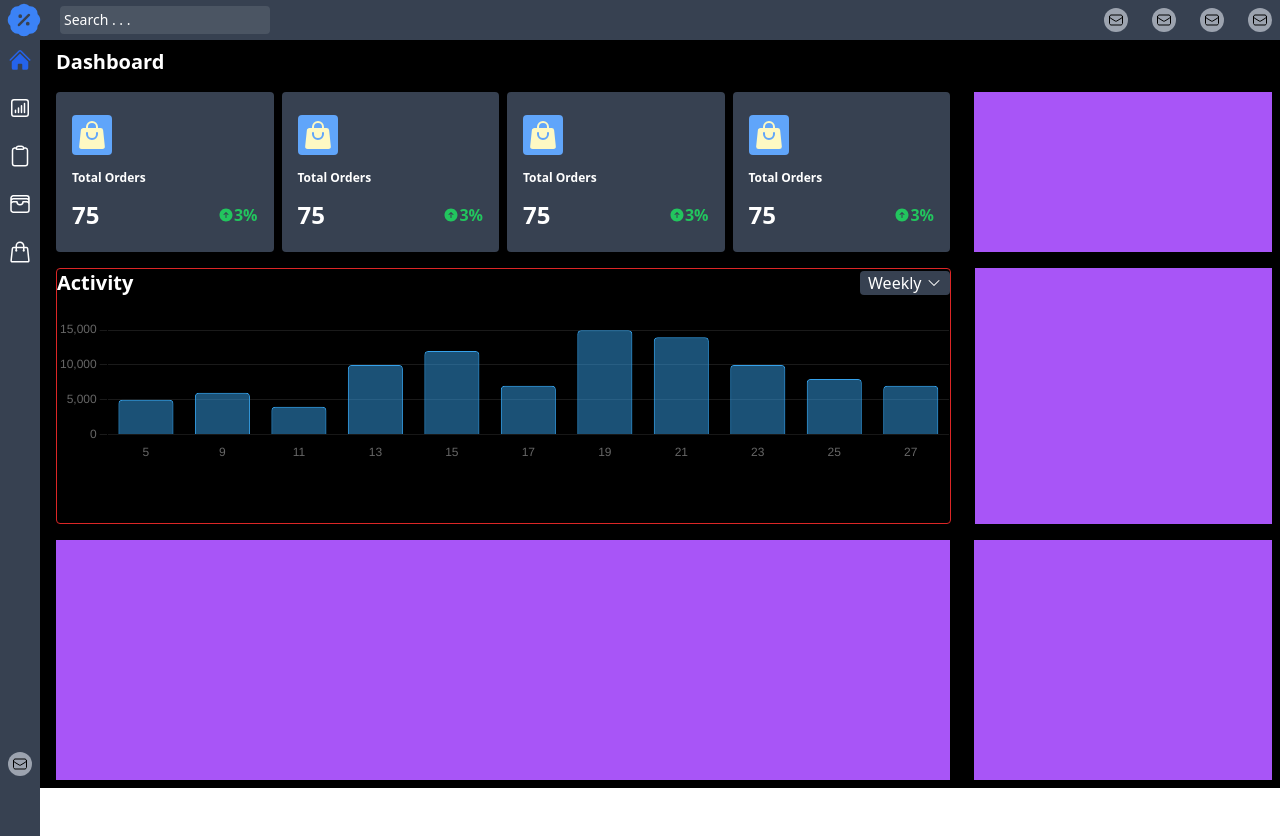
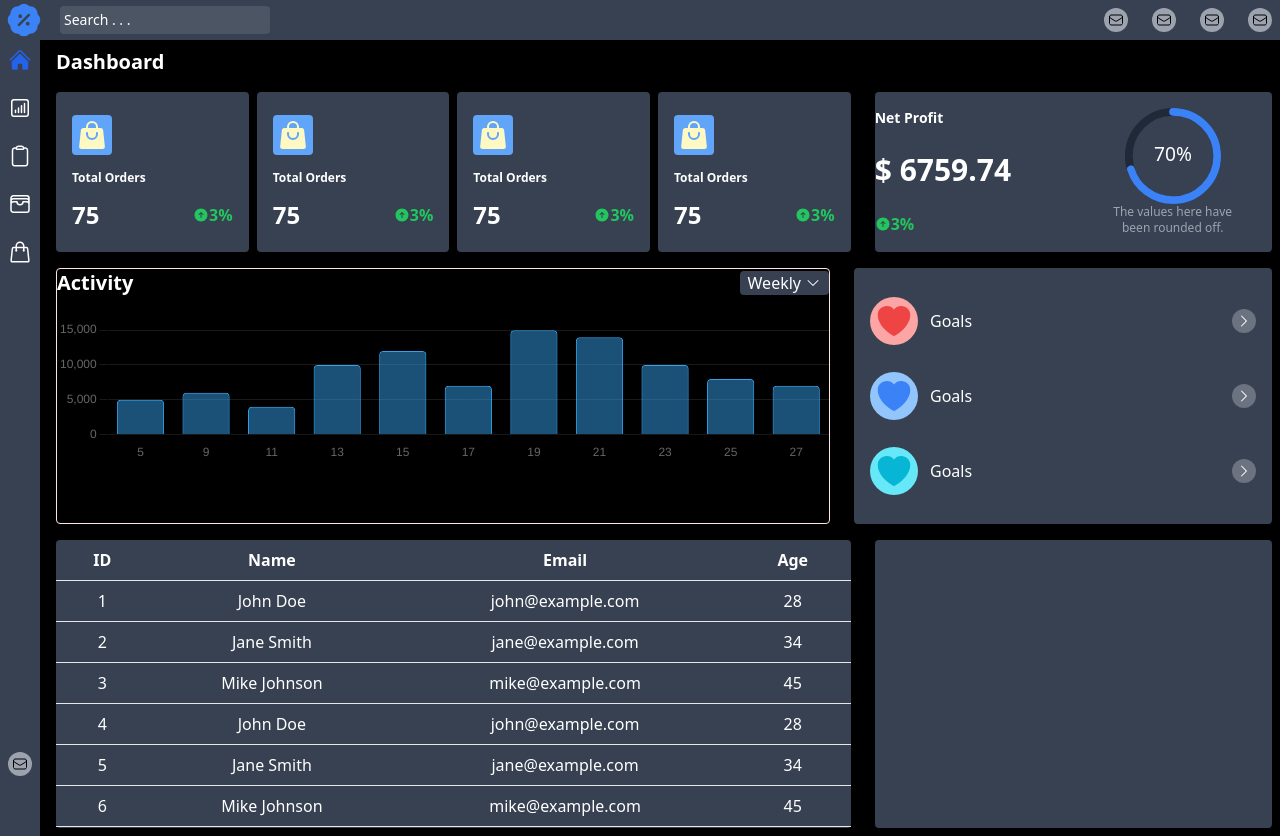
Before and after one commit to SushilCodePro/myfitpeo, a React (Create React App) app: page / in a window 1280 px wide. Before the commit the page ends 800 px from the top, so only its background shows below. Built offline with nearby package versions, Linux system fonts and the light colour scheme.

Commit message:
Order part done

```diff
--- a/package.json
+++ b/package.json
@@ -10,6 +10,7 @@
     "chart.js": "^4.4.3",
     "react": "^18.3.1",
     "react-chartjs-2": "^5.2.0",
+    "react-circular-progressbar": "^2.1.0",
     "react-dom": "^18.3.1",
     "react-scripts": "5.0.1",
     "web-vitals": "^2.1.4"
--- a/src/components/dashboard/Activity.js
+++ b/src/components/dashboard/Activity.js
@@ -65,7 +65,7 @@ function Activity() {
     };
     return (
 
-        <div className="w-full md:flex-3  border border-red-600 h-64 rounded flex flex-col space-y-4 ">
+        <div className="w-full md:flex-2  border border-red-100 h-64 rounded flex flex-col space-y-4">
             <div className="flex justify-between items-center">
                 <h1 className="text-xl text-white font-bold">Activity</h1>
                 <button className="flex items-center bg-gray-700 text-white px-2 rounded">
--- a/src/components/dashboard/Dasboard.js
+++ b/src/components/dashboard/Dasboard.js
@@ -4,7 +4,7 @@ function Dashboard() {
 
     return (
 
-        <div className="w-full flex flex-col space-y-4 h-auto md:space-y-0 md:flex-row md:space-x-2 md:flex-3">
+        <div className="w-full flex flex-col space-y-4 h-auto md:space-y-0 md:flex-row md:space-x-2 md:flex-2">
             <div className="w-full   md:flex-1 bg-gray-700 min-h-40 flex flex-col p-4 rounded">
                 {/* <span className="text-white">Red</span> */}
                 <div className="flex flex-2 flex-col justify-around">
--- a/src/components/dashboard/Feedback.js
+++ b/src/components/dashboard/Feedback.js
@@ -2,9 +2,12 @@
 
 function Feedback() {
 
+
     return (
 
-        <div className="w-full md:flex-1 h-60 bg-purple-500"></div>
+        <div className="w-full md:flex-1 h-72 bg-gray-700 rounded">
+
+        </div>
 
     );
 }
--- a/src/components/dashboard/Menu.js
+++ b/src/components/dashboard/Menu.js
@@ -4,7 +4,50 @@ function Menu() {
 
     return (
 
-        <div className=" w-full md:flex-1 h-64 bg-purple-500 md:ml-2"></div>
+        <div className="flex flex-col justify-around w-full md:flex-1 h-64 bg-gray-700 md:ml-2 rounded p-4">
+            <div className="flex justify-between items-center">
+                <div className="flex items-center space-x-3">
+                    <svg xmlns="http://www.w3.org/2000/svg" viewBox="0 0 24 24" fill="currentColor" className="size-12 text-red-500 bg-red-300 p-1 rounded-full">
+                        <path d="m11.645 20.91-.007-.003-.022-.012a15.247 15.247 0 0 1-.383-.218 25.18 25.18 0 0 1-4.244-3.17C4.688 15.36 2.25 12.174 2.25 8.25 2.25 5.322 4.714 3 7.688 3A5.5 5.5 0 0 1 12 5.052 5.5 5.5 0 0 1 16.313 3c2.973 0 5.437 2.322 5.437 5.25 0 3.925-2.438 7.111-4.739 9.256a25.175 25.175 0 0 1-4.244 3.17 15.247 15.247 0 0 1-.383.219l-.022.012-.007.004-.003.001a.752.752 0 0 1-.704 0l-.003-.001Z" />
+                    </svg>
+                    <span className="text-white ">Goals</span>
+                </div>
+                <div>
+                    <svg xmlns="http://www.w3.org/2000/svg" viewBox="0 0 24 24" fill="currentColor" className="size-6 text-white bg-gray-500 rounded-full p-1">
+                        <path fill-rule="evenodd" d="M16.28 11.47a.75.75 0 0 1 0 1.06l-7.5 7.5a.75.75 0 0 1-1.06-1.06L14.69 12 7.72 5.03a.75.75 0 0 1 1.06-1.06l7.5 7.5Z" clip-rule="evenodd" />
+                    </svg>
+
+                </div>
+            </div>
+            <div className="flex justify-between items-center">
+                <div className="flex items-center space-x-3">
+                    <svg xmlns="http://www.w3.org/2000/svg" viewBox="0 0 24 24" fill="currentColor" className="size-12 text-blue-500 bg-blue-300 p-1 rounded-full">
+                        <path d="m11.645 20.91-.007-.003-.022-.012a15.247 15.247 0 0 1-.383-.218 25.18 25.18 0 0 1-4.244-3.17C4.688 15.36 2.25 12.174 2.25 8.25 2.25 5.322 4.714 3 7.688 3A5.5 5.5 0 0 1 12 5.052 5.5 5.5 0 0 1 16.313 3c2.973 0 5.437 2.322 5.437 5.25 0 3.925-2.438 7.111-4.739 9.256a25.175 25.175 0 0 1-4.244 3.17 15.247 15.247 0 0 1-.383.219l-.022.012-.007.004-.003.001a.752.752 0 0 1-.704 0l-.003-.001Z" />
+                    </svg>
+                    <span className="text-white ">Goals</span>
+                </div>
+                <div>
+                    <svg xmlns="http://www.w3.org/2000/svg" viewBox="0 0 24 24" fill="currentColor" className="size-6 text-white bg-gray-500 rounded-full p-1">
+                        <path fill-rule="evenodd" d="M16.28 11.47a.75.75 0 0 1 0 1.06l-7.5 7.5a.75.75 0 0 1-1.06-1.06L14.69 12 7.72 5.03a.75.75 0 0 1 1.06-1.06l7.5 7.5Z" clip-rule="evenodd" />
+                    </svg>
+
+                </div>
+            </div>
+            <div className="flex justify-between items-center">
+                <div className="flex items-center space-x-3">
+                    <svg xmlns="http://www.w3.org/2000/svg" viewBox="0 0 24 24" fill="currentColor" className="size-12 text-cyan-500 bg-cyan-300 p-1 rounded-full">
+                        <path d="m11.645 20.91-.007-.003-.022-.012a15.247 15.247 0 0 1-.383-.218 25.18 25.18 0 0 1-4.244-3.17C4.688 15.36 2.25 12.174 2.25 8.25 2.25 5.322 4.714 3 7.688 3A5.5 5.5 0 0 1 12 5.052 5.5 5.5 0 0 1 16.313 3c2.973 0 5.437 2.322 5.437 5.25 0 3.925-2.438 7.111-4.739 9.256a25.175 25.175 0 0 1-4.244 3.17 15.247 15.247 0 0 1-.383.219l-.022.012-.007.004-.003.001a.752.752 0 0 1-.704 0l-.003-.001Z" />
+                    </svg>
+                    <span className="text-white ">Goals</span>
+                </div>
+                <div>
+                    <svg xmlns="http://www.w3.org/2000/svg" viewBox="0 0 24 24" fill="currentColor" className="size-6 text-white bg-gray-500 rounded-full p-1">
+                        <path fill-rule="evenodd" d="M16.28 11.47a.75.75 0 0 1 0 1.06l-7.5 7.5a.75.75 0 0 1-1.06-1.06L14.69 12 7.72 5.03a.75.75 0 0 1 1.06-1.06l7.5 7.5Z" clip-rule="evenodd" />
+                    </svg>
+
+                </div>
+            </div>
+        </div>
 
     );
 }
--- a/src/components/dashboard/NetProfit.js
+++ b/src/components/dashboard/NetProfit.js
@@ -1,10 +1,38 @@
-
+import { CircularProgressbar, buildStyles } from 'react-circular-progressbar';
+import 'react-circular-progressbar/dist/styles.css';
 
 function NetProfit() {
-
+    const percentage = 70;
     return (
 
-        <div className=" w-full md:flex-1 h-40 bg-purple-500 md:ml-2"></div>
+        <div className=" flex w-full md:flex-1 h-40 bg-gray-700 md:ml-2 items-center rounded">
+            <div className=' flex-1 flex flex-col justify-around space-y-6'>
+                <p className='text-white font-bold text-sm'>Net Profit</p>
+                <p className='text-white font-bold text-3xl'>$ 6759.74</p>
+                <div className="flex items-center">
+                    <svg xmlns="http://www.w3.org/2000/svg" viewBox="0 0 24 24" fill="currentColor" className="size-4 text-green-500">
+                        <path fill-rule="evenodd" d="M12 2.25c-5.385 0-9.75 4.365-9.75 9.75s4.365 9.75 9.75 9.75 9.75-4.365 9.75-9.75S17.385 2.25 12 2.25Zm.53 5.47a.75.75 0 0 0-1.06 0l-3 3a.75.75 0 1 0 1.06 1.06l1.72-1.72v5.69a.75.75 0 0 0 1.5 0v-5.69l1.72 1.72a.75.75 0 1 0 1.06-1.06l-3-3Z" clip-rule="evenodd" />
+                    </svg>
+                    <p className="text-green-500 font-bold">3%</p>
+                </div>
+            </div>
+            <div className='flex-1 flex justify-center items-center'>
+                <div className="w-32 h-32 flex flex-col items-center ">
+                    <CircularProgressbar
+                        value={percentage}
+                        text={`${percentage}%`}
+                        styles={buildStyles({
+                            pathColor: '#3B82F6', // Tailwind blue-500
+                            textColor: '#FFFFFF',
+                            trailColor: '#1F2937', // Tailwind gray-800
+                            backgroundColor: '#111827', // Tailwind gray-900
+                        })}
+                    />
+                    {/* <p className="text-white text-sm mt-2">Goal Completed</p> */}
+                    <p className="text-gray-400 text-xs text-center">The values here have been rounded off.</p>
+                </div>
+            </div>
+        </div>
 
     );
 }
--- a/src/components/dashboard/Order.js
+++ b/src/components/dashboard/Order.js
@@ -2,9 +2,39 @@
 
 function Order() {
 
+    const data = [
+        { id: 1, name: 'John Doe', email: 'john@example.com', age: 28 },
+        { id: 2, name: 'Jane Smith', email: 'jane@example.com', age: 34 },
+        { id: 3, name: 'Mike Johnson', email: 'mike@example.com', age: 45 },
+        { id: 4, name: 'John Doe', email: 'john@example.com', age: 28 },
+        { id: 5, name: 'Jane Smith', email: 'jane@example.com', age: 34 },
+        { id: 6, name: 'Mike Johnson', email: 'mike@example.com', age: 45 },
+    ];
     return (
 
-        <div className="w-full md:flex-3 h-60 bg-purple-500"></div>
+        <div className="w-full md:flex-2 h-72 bg-gray-700 rounded">
+            <table className="min-w-full text-white">
+                <thead>
+                    <tr>
+                        <th className="py-2 px-4 border-b">ID</th>
+                        <th className="py-2 px-4 border-b">Name</th>
+                        <th className="py-2 px-4 border-b">Email</th>
+                        <th className="py-2 px-4 border-b">Age</th>
+                    </tr>
+                </thead>
+                <tbody>
+                    {data.map((item) => (
+                        <tr key={item.id}>
+                            <td className="py-2 px-4 border-b text-center ">{item.id}</td>
+                            <td className="py-2 px-4 border-b text-center">{item.name}</td>
+                            <td className="py-2 px-4 border-b text-center">{item.email}</td>
+                            <td className="py-2 px-4 border-b text-center">{item.age}</td>
+                        </tr>
+                    ))}
+                </tbody>
+            </table>
+
+        </div>
 
     );
 }
```
Also changed, not shown: 1 other file (tests, documents, lock files or other folders).
